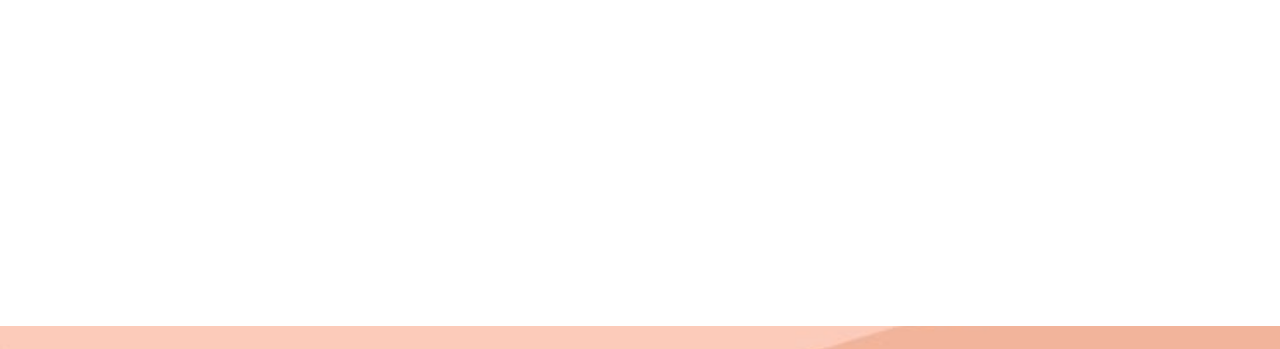
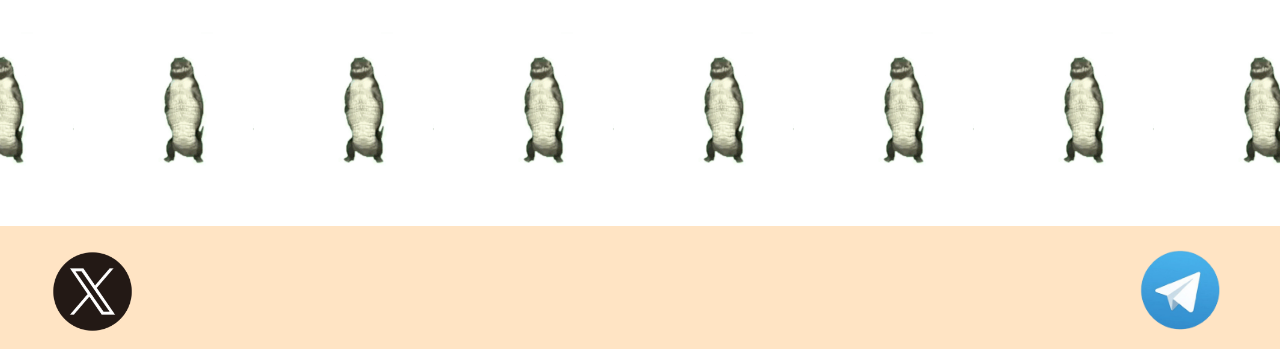
Before and after one commit to Casong528/dancing-crocodile, a React (Create React App) app: page / in a window 1280 px wide. Shown: the top 349 px of the page. Built offline with nearby package versions, Linux system fonts and the light colour scheme; a web font is replaced by a local one.

Commit message:
updated marquee and some padding issues

```diff
--- a/src/App.css
+++ b/src/App.css
@@ -1,5 +1,6 @@
 .bg {
-  background-image: url('./assets/backgroundImg.png');
+  background-color: bisque;
+  /* background-image: url('./assets/backgroundImg.png'); */
   background-size: cover;
   background-position: center;
   background-repeat: no-repeat;
--- a/src/App.js
+++ b/src/App.js
@@ -1,6 +1,6 @@
 import './App.css';
 import { TikTok } from "react-tiktok";
-import Marquee from './components/Marquee.jsx';
+import Marquee from './components/ScrollingMarquee.jsx';
 import michi from './assets/michi.png';
 import Title from './components/Title.jsx';
 // import Iframe from './components/Iframe.jsx';
--- a/src/components/Button.jsx
+++ b/src/components/Button.jsx
@@ -3,7 +3,7 @@ import styles from './Button.module.css'
 
 function Button() {
     return (
-        <a href="https://www.pump.fun/board">
+        <a href="https://www.pump.fun/board" className={styles.container}>
             <button className={styles.btn}> Buy here </button>
         </a>
 
--- a/src/components/Button.module.css
+++ b/src/components/Button.module.css
@@ -1,3 +1,7 @@
+.container {
+    margin-bottom: 2.5rem;
+}
+
 .btn {
     cursor: pointer;
     background-color: beige;
--- a/src/components/Marquee.jsx
+++ /dev/null
@@ -1,26 +0,0 @@
-import React from 'react';
-import styles from './Marquee.module.css';
-import gator from '../assets/dancing-gator.gif';
-import michi from '../assets/michi.png';
-
-function Marquee() {
-    const img = [
-        {src: gator, alt: 'gator'},
-        {src: gator, alt: 'gator'},
-        {src: gator, alt: 'gator'},
-        {src: gator, alt: 'gator'},
-        {src: gator, alt: 'gator'},
-        {src: gator, alt: 'gator'},
-        {src: gator, alt: 'gator'},
-    ];
-
-    return (
-        <marquee className={styles.marquee} direction='left' scrollamount='infinite'>
-            {img.map((image, index) => (
-                <img key={index} src={image.src} alt={image.alt} className={styles.marueeImage} />
-            ))}
-        </marquee>
-    );
-}
-
-export default Marquee;
--- /dev/null
+++ b/src/components/ScrollingMarquee.jsx
@@ -0,0 +1,46 @@
+import React from 'react';
+import Marquee from "react-fast-marquee";
+import styles from './ScrollingMarquee.module.css';
+import gator from '../assets/dancing-gator.gif';
+import michi from '../assets/michi.png';
+
+function ScrollingMarquee() {
+    // const img = [
+    //     {src: gator, alt: 'gator'},
+    //     {src: gator, alt: 'gator'},
+    //     {src: gator, alt: 'gator'},
+    //     {src: gator, alt: 'gator'},
+    //     {src: gator, alt: 'gator'},
+    //     {src: gator, alt: 'gator'},
+    //     {src: gator, alt: 'gator'},
+    // ];
+
+    // return (
+    //     <marquee className={styles.marquee} direction='left' scrollamount='infinite'>
+    //         {img.map((image, index) => (
+    //             <img key={index} src={image.src} alt={image.alt} className={styles.marueeImage} />
+    //         ))}
+    //     </marquee>
+    // );
+
+    return (
+        <div className={styles.container}>
+            <Marquee autofill='true' direction='right' loop='infinite' gradientColor='white' speed="50">
+                <div className={styles.gifs}>
+                    <img src={gator} alt="gator" className={styles.gifItem} />
+                    <img src={gator} alt="gator" className={styles.gifItem} />
+                    <img src={gator} alt="gator" className={styles.gifItem} />
+                    <img src={gator} alt="gator" className={styles.gifItem} />
+                    <img src={gator} alt="gator" className={styles.gifItem} />
+                    <img src={gator} alt="gator" className={styles.gifItem} />
+                    <img src={gator} alt="gator" className={styles.gifItem} />
+                    <img src={gator} alt="gator" className={styles.gifItem} />
+                    <img src={gator} alt="gator" className={styles.gifItem} />
+                    <img src={gator} alt="gator" className={styles.gifItem} />
+                </div>
+            </Marquee>
+        </div>
+    );
+}
+
+export default ScrollingMarquee;
--- a/src/components/Marquee.module.css
+++ b/src/components/ScrollingMarquee.module.css
@@ -1,4 +1,4 @@
-.marquee {
+/* .marquee {
     width: 100%;
     background-color: white;
     color: black;
@@ -23,7 +23,24 @@
     width: 80px;
     height: 80px;
     /* margin-left: 50px;
-    margin-right: 50px; */
+    margin-right: 50px;
     border: 10px solid #8080;
     border-radius: 5px;
+} */
+
+.container{
+    background-color: white;
 }
+
+.gifs {
+    display: flex;
+    width: 100%;
+}
+
+.gifItem {
+    width: 100%;
+    height: 100%;
+    padding: 2rem;
+    object-fit: cover;
+    margin: auto;
+}
```
Also changed, not shown: src/assets/dancing-gator.gif.
